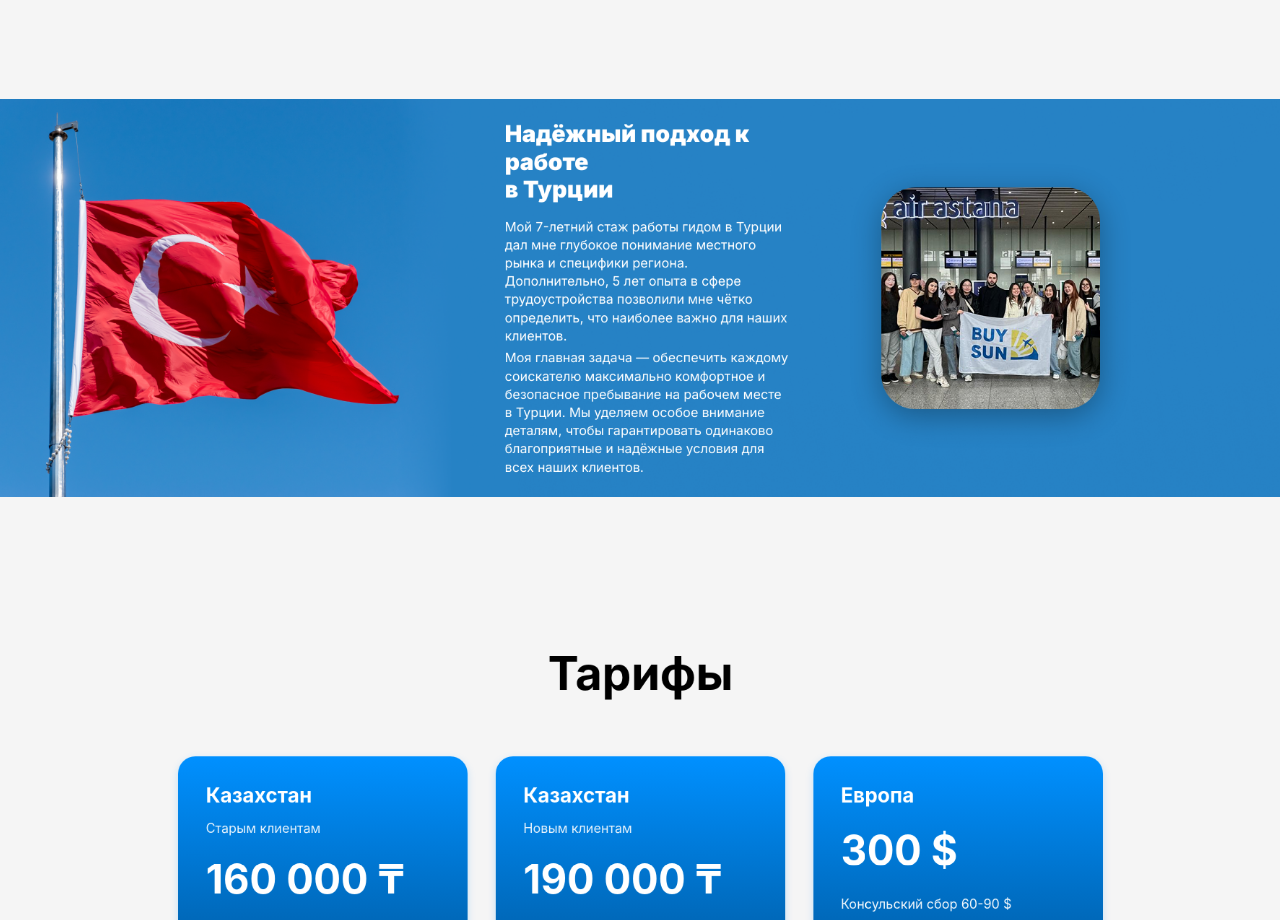
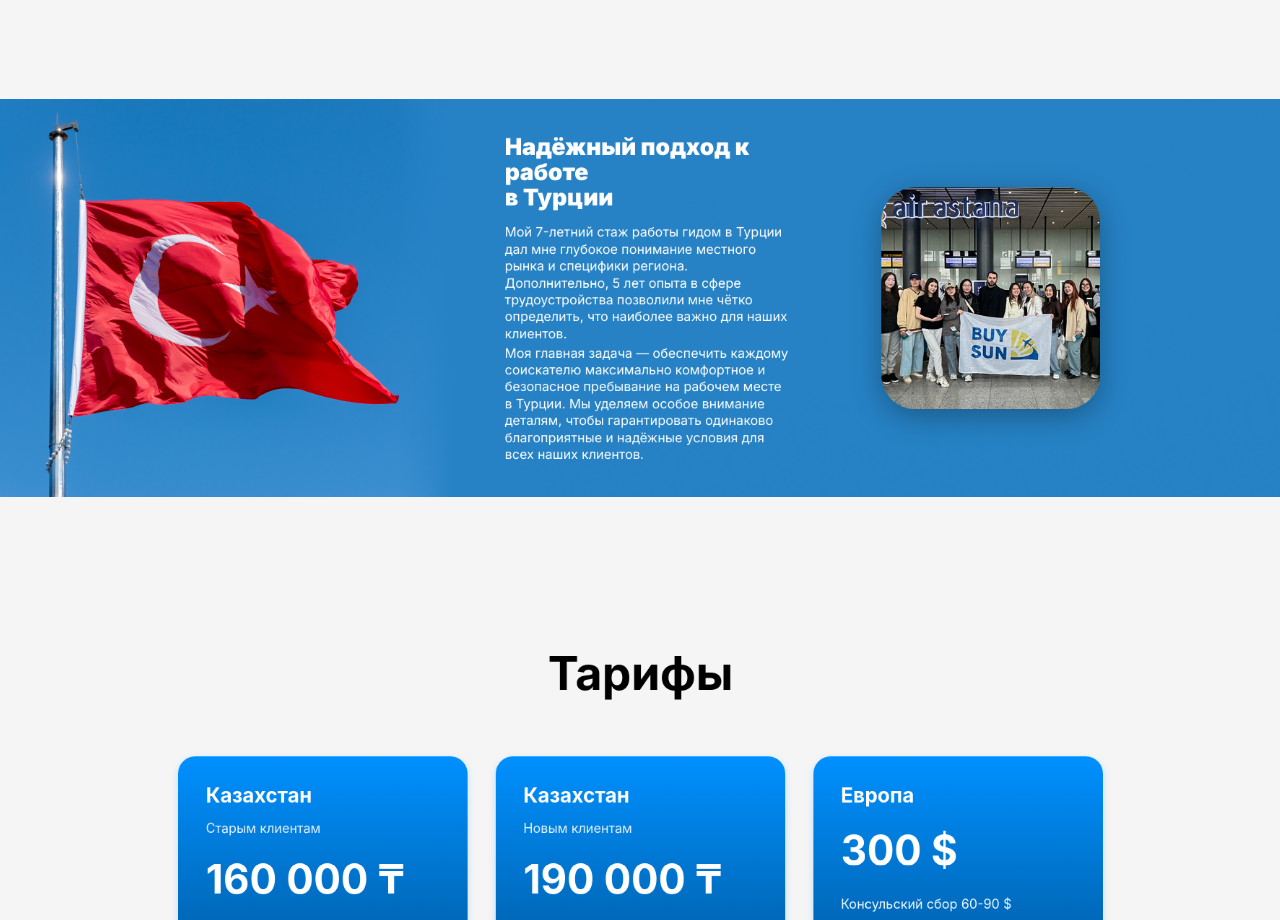
Before and after one commit to idrisqtt/buy-sun_landingpage, a React (Vite) app: page / in a window 1280 px wide. Shown: the part 1040-1960 px from the top of the page. Built offline with nearby package versions, Linux system fonts and the light colour scheme.

Commit message:
Make Section 3 text wider on larger screens and more compact in height

```diff
--- a/src/Section3.css
+++ b/src/Section3.css
@@ -61,9 +61,9 @@
 .section3-text {
   display: flex;
   flex-direction: column;
-  gap: clamp(0.75rem, 1.5vw, 1.25rem);
+  gap: clamp(0.5rem, 1vw, 1rem);
   color: var(--text-white);
-  max-width: 800px;
+  max-width: clamp(600px, 50vw, 1000px);
   width: 100%;
   flex: 1;
   text-align: left;
@@ -76,9 +76,10 @@
   font-family: 'Inter', sans-serif;
   font-size: clamp(20px, 3.5vw, 32px);
   font-weight: 900;
-  line-height: 1.2;
+  line-height: 1.1;
   color: var(--text-white);
   margin: 0;
+  margin-bottom: clamp(0.25rem, 0.5vw, 0.5rem);
   text-align: left;
 }
 
@@ -91,14 +92,14 @@
 .section3-text-p {
   font-family: 'Inter', sans-serif;
   font-size: clamp(14px, 2vw, 18px);
-  line-height: 1.4;
+  line-height: 1.3;
   color: var(--text-white);
   margin: 0;
   text-align: left;
 }
 
 .section3-text-p:not(:first-child) {
-  margin-top: 0.3em;
+  margin-top: 0.2em;
 }
 
 .section3-text-p strong {
@@ -132,6 +133,16 @@
     aspect-ratio: 1919 / 551;
     background-size: 100% auto;
     background-position: left top;
+  }
+
+  .section3-text {
+    max-width: clamp(700px, 55vw, 1100px);
+  }
+}
+
+@media (min-width: 1400px) {
+  .section3-text {
+    max-width: clamp(800px, 60vw, 1200px);
   }
 }
 
```
